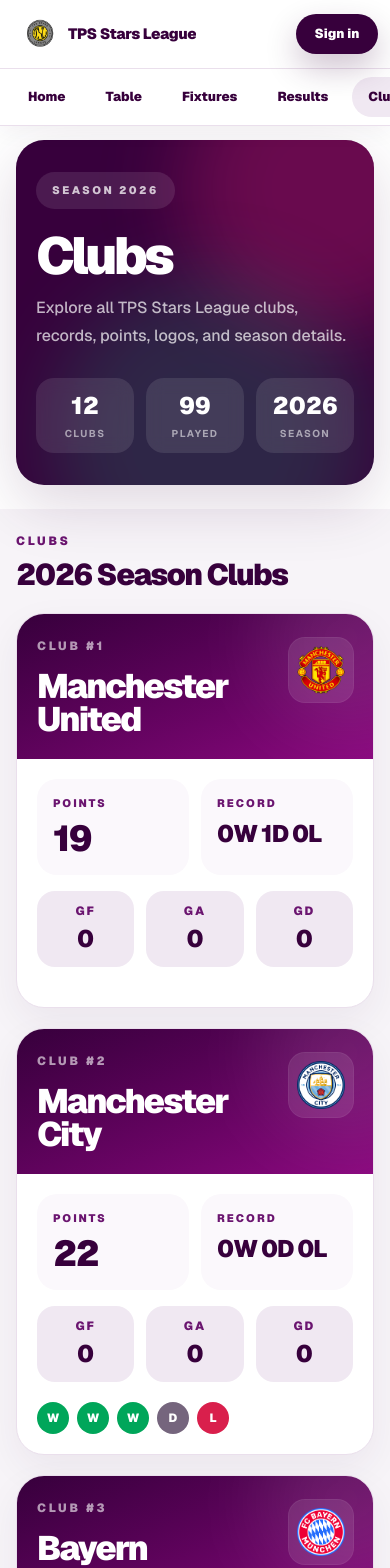
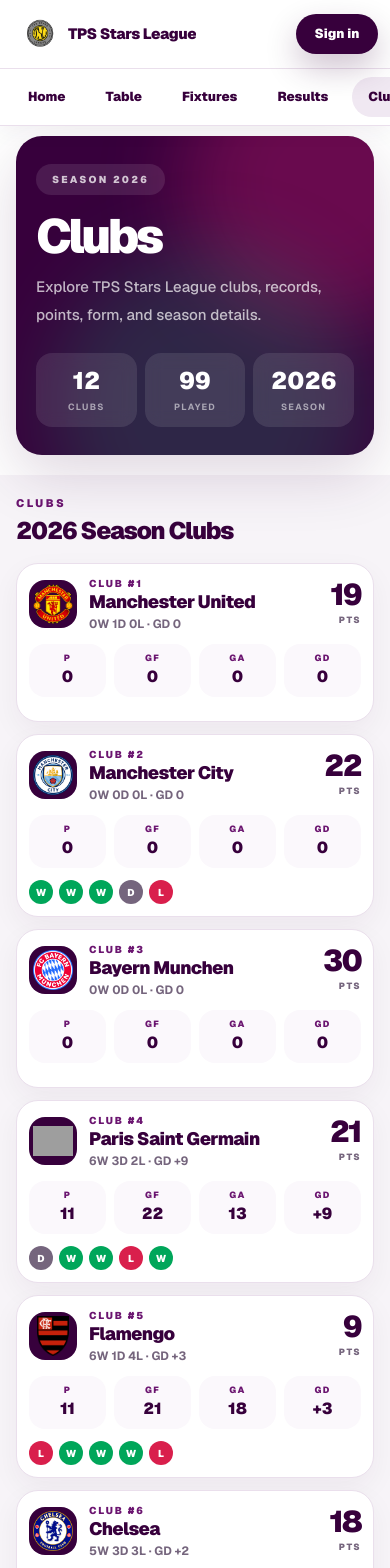
Before and after one commit to shahinre14-star/tsl-stars-league, a Next.js app: page /teams in a window 390 px wide. Shown: the top 1568 px of the page. Built offline with nearby package versions, Linux system fonts and the light colour scheme; grey boxes are pictures that could not be loaded.

Commit message:
Make clubs page compact on mobile

```diff
--- a/src/app/teams/page.tsx
+++ b/src/app/teams/page.tsx
@@ -3,62 +3,65 @@
 
 export const dynamic = "force-dynamic";
 
-function record(team: {
-  won: number;
-  drawn: number;
-  lost: number;
-}) {
+function record(team: { won: number; drawn: number; lost: number }) {
   return `${team.won}W ${team.drawn}D ${team.lost}L`;
+}
+
+function gd(team: { gf: number; ga: number }) {
+  const difference = team.gf - team.ga;
+  return difference > 0 ? `+${difference}` : difference;
 }
 
 export default async function TeamsPage() {
   const data = await getLeagueData();
   const clubs = data.teams;
 
+  const totalPlayed = clubs.reduce((total, club) => total + club.played, 0);
+
   return (
     <main className="min-h-screen overflow-hidden bg-[#f7f4f8] pt-[116px] text-[#37003c] lg:pt-[92px]">
       <section className="bg-white">
-        <div className="mx-auto max-w-[1440px] px-4 py-6 sm:px-6 sm:py-10">
-          <div className="relative overflow-hidden rounded-[28px] bg-[#37003c] px-5 py-8 text-white shadow-[0_20px_60px_rgba(55,0,60,0.16)] sm:rounded-[38px] sm:px-8 sm:py-12 lg:px-10 lg:py-14">
+        <div className="mx-auto max-w-[1440px] px-4 py-5 sm:px-6 sm:py-10">
+          <div className="relative overflow-hidden rounded-[26px] bg-[#37003c] px-5 py-7 text-white shadow-[0_20px_60px_rgba(55,0,60,0.16)] sm:rounded-[38px] sm:px-8 sm:py-12 lg:px-10 lg:py-14">
             <div className="absolute -right-24 -top-24 h-72 w-72 rounded-full bg-[#ff2882]/25 blur-2xl" />
             <div className="absolute -bottom-28 left-8 h-80 w-80 rounded-full bg-[#00ff85]/15 blur-2xl" />
 
             <div className="relative z-10">
-              <p className="inline-flex rounded-full bg-white/10 px-4 py-2.5 text-[11px] font-black uppercase tracking-[0.22em] text-white/75 sm:px-5 sm:py-3 sm:text-sm">
+              <p className="inline-flex rounded-full bg-white/10 px-4 py-2 text-[10px] font-black uppercase tracking-[0.22em] text-white/75 sm:px-5 sm:py-3 sm:text-sm">
                 Season 2026
               </p>
 
-              <h1 className="mt-6 text-[52px] font-black leading-[0.88] tracking-[-0.07em] sm:text-[76px] lg:text-[88px]">
+              <h1 className="mt-5 text-[48px] font-black leading-[0.88] tracking-[-0.07em] sm:text-[76px] lg:text-[88px]">
                 Clubs
               </h1>
 
-              <p className="mt-4 max-w-2xl text-base font-medium leading-7 text-white/70 sm:text-lg sm:leading-8">
-                Explore all TPS Stars League clubs, records, points, logos, and
+              <p className="mt-4 max-w-2xl text-[15px] font-medium leading-7 text-white/70 sm:text-lg sm:leading-8">
+                Explore TPS Stars League clubs, records, points, form, and
                 season details.
               </p>
 
-              <div className="mt-7 grid grid-cols-3 gap-3">
-                <div className="rounded-[18px] bg-white/10 p-3 text-center backdrop-blur sm:rounded-[22px] sm:p-4">
+              <div className="mt-6 grid grid-cols-3 gap-2 sm:gap-3">
+                <div className="rounded-[16px] bg-white/10 p-3 text-center backdrop-blur sm:rounded-[22px] sm:p-4">
                   <p className="text-2xl font-black sm:text-3xl">
                     {clubs.length}
                   </p>
-                  <p className="mt-1 text-[10px] font-bold uppercase tracking-[0.14em] text-white/55 sm:text-xs">
+                  <p className="mt-1 text-[9px] font-bold uppercase tracking-[0.14em] text-white/55 sm:text-xs">
                     Clubs
                   </p>
                 </div>
 
-                <div className="rounded-[18px] bg-white/10 p-3 text-center backdrop-blur sm:rounded-[22px] sm:p-4">
+                <div className="rounded-[16px] bg-white/10 p-3 text-center backdrop-blur sm:rounded-[22px] sm:p-4">
                   <p className="text-2xl font-black sm:text-3xl">
-                    {clubs.reduce((total, club) => total + club.played, 0)}
+                    {totalPlayed}
                   </p>
-                  <p className="mt-1 text-[10px] font-bold uppercase tracking-[0.14em] text-white/55 sm:text-xs">
+                  <p className="mt-1 text-[9px] font-bold uppercase tracking-[0.14em] text-white/55 sm:text-xs">
                     Played
                   </p>
                 </div>
 
-                <div className="rounded-[18px] bg-white/10 p-3 text-center backdrop-blur sm:rounded-[22px] sm:p-4">
+                <div className="rounded-[16px] bg-white/10 p-3 text-center backdrop-blur sm:rounded-[22px] sm:p-4">
                   <p className="text-2xl font-black sm:text-3xl">2026</p>
-                  <p className="mt-1 text-[10px] font-bold uppercase tracking-[0.14em] text-white/55 sm:text-xs">
+                  <p className="mt-1 text-[9px] font-bold uppercase tracking-[0.14em] text-white/55 sm:text-xs">
                     Season
                   </p>
                 </div>
@@ -68,38 +71,144 @@
         </div>
       </section>
 
-      <section className="mx-auto max-w-[1440px] px-4 py-6 sm:px-6 sm:py-8">
-        <div className="mb-5">
-          <p className="text-xs font-black uppercase tracking-[0.22em] text-[#6b1570] sm:text-sm">
-            Clubs
+      <section className="mx-auto max-w-[1440px] px-4 py-5 sm:px-6 sm:py-8">
+        <div className="mb-4 flex items-end justify-between gap-4 sm:mb-6">
+          <div>
+            <p className="text-[11px] font-black uppercase tracking-[0.22em] text-[#6b1570] sm:text-sm">
+              Clubs
+            </p>
+
+            <h2 className="mt-1 text-2xl font-black tracking-[-0.05em] sm:mt-2 sm:text-4xl">
+              2026 Season Clubs
+            </h2>
+          </div>
+
+          <p className="hidden rounded-full bg-white px-4 py-2 text-sm font-black text-[#6b1570] shadow-[0_10px_28px_rgba(55,0,60,0.05)] sm:block">
+            {clubs.length} clubs
           </p>
-
-          <h2 className="mt-2 text-3xl font-black tracking-[-0.05em] sm:text-4xl">
-            2026 Season Clubs
-          </h2>
         </div>
 
-        <div className="grid gap-5 sm:grid-cols-2 xl:grid-cols-3">
+        {/* Mobile compact list */}
+        <div className="grid gap-3 sm:hidden">
           {clubs.map((club, index) => (
             <article
               key={club.id}
-              className="overflow-hidden rounded-[28px] border border-[#eadfec] bg-white shadow-[0_14px_38px_rgba(55,0,60,0.06)] transition-all duration-300 hover:-translate-y-1 hover:shadow-[0_22px_55px_rgba(55,0,60,0.1)] sm:rounded-[34px]"
+              className="rounded-[22px] border border-[#eadfec] bg-white p-3 shadow-[0_10px_28px_rgba(55,0,60,0.05)]"
             >
-              <div className="relative overflow-hidden bg-gradient-to-br from-[#37003c] to-[#8a087e] px-5 py-6 text-white sm:px-6 sm:py-7">
+              <div className="flex items-center justify-between gap-3">
+                <div className="flex min-w-0 items-center gap-3">
+                  <div className="flex h-12 w-12 shrink-0 items-center justify-center overflow-hidden rounded-2xl bg-[#37003c] p-1 text-xs font-black text-white">
+                    {club.logo ? (
+                      <Image
+                        src={club.logo}
+                        alt={club.name}
+                        width={48}
+                        height={48}
+                        className="h-full w-full object-contain"
+                      />
+                    ) : (
+                      club.tag
+                    )}
+                  </div>
+
+                  <div className="min-w-0">
+                    <p className="text-[10px] font-black uppercase tracking-[0.18em] text-[#6b1570]">
+                      Club #{index + 1}
+                    </p>
+
+                    <h3 className="truncate text-lg font-black leading-tight tracking-[-0.03em]">
+                      {club.name}
+                    </h3>
+
+                    <p className="mt-0.5 text-xs font-bold text-[#75657d]">
+                      {record(club)} · GD {gd(club)}
+                    </p>
+                  </div>
+                </div>
+
+                <div className="shrink-0 text-right">
+                  <p className="text-3xl font-black leading-none tracking-[-0.06em]">
+                    {club.points}
+                  </p>
+                  <p className="mt-1 text-[9px] font-black uppercase tracking-[0.16em] text-[#75657d]">
+                    PTS
+                  </p>
+                </div>
+              </div>
+
+              <div className="mt-3 grid grid-cols-4 gap-2">
+                <div className="rounded-2xl bg-[#fbf8fc] px-2 py-2 text-center">
+                  <p className="text-[9px] font-black uppercase tracking-[0.14em] text-[#6b1570]">
+                    P
+                  </p>
+                  <p className="text-base font-black">{club.played}</p>
+                </div>
+
+                <div className="rounded-2xl bg-[#fbf8fc] px-2 py-2 text-center">
+                  <p className="text-[9px] font-black uppercase tracking-[0.14em] text-[#6b1570]">
+                    GF
+                  </p>
+                  <p className="text-base font-black">{club.gf}</p>
+                </div>
+
+                <div className="rounded-2xl bg-[#fbf8fc] px-2 py-2 text-center">
+                  <p className="text-[9px] font-black uppercase tracking-[0.14em] text-[#6b1570]">
+                    GA
+                  </p>
+                  <p className="text-base font-black">{club.ga}</p>
+                </div>
+
+                <div className="rounded-2xl bg-[#fbf8fc] px-2 py-2 text-center">
+                  <p className="text-[9px] font-black uppercase tracking-[0.14em] text-[#6b1570]">
+                    GD
+                  </p>
+                  <p className="text-base font-black">{gd(club)}</p>
+                </div>
+              </div>
+
+              <div className="mt-3 flex gap-1.5">
+                {club.form.slice(0, 5).map((item, formIndex) => (
+                  <span
+                    key={`${club.id}-${formIndex}`}
+                    className={[
+                      "flex h-6 w-6 items-center justify-center rounded-full text-[10px] font-black text-white",
+                      item === "W"
+                        ? "bg-[#00a65a]"
+                        : item === "D"
+                        ? "bg-[#75657d]"
+                        : "bg-[#d91f4c]",
+                    ].join(" ")}
+                  >
+                    {item}
+                  </span>
+                ))}
+              </div>
+            </article>
+          ))}
+        </div>
+
+        {/* Tablet and desktop cards */}
+        <div className="hidden gap-5 sm:grid sm:grid-cols-2 xl:grid-cols-3">
+          {clubs.map((club, index) => (
+            <article
+              key={club.id}
+              className="overflow-hidden rounded-[34px] border border-[#eadfec] bg-white shadow-[0_14px_38px_rgba(55,0,60,0.06)] transition-all duration-300 hover:-translate-y-1 hover:shadow-[0_22px_55px_rgba(55,0,60,0.1)]"
+            >
+              <div className="relative overflow-hidden bg-gradient-to-br from-[#37003c] to-[#8a087e] px-6 py-7 text-white">
                 <div className="absolute -right-16 -top-16 h-44 w-44 rounded-full bg-white/10 blur-2xl" />
 
                 <div className="relative z-10 flex items-start justify-between gap-4">
                   <div className="min-w-0">
-                    <p className="text-xs font-black uppercase tracking-[0.22em] text-white/60 sm:text-sm">
+                    <p className="text-sm font-black uppercase tracking-[0.22em] text-white/60">
                       Club #{index + 1}
                     </p>
 
-                    <h3 className="mt-4 max-w-[230px] text-[34px] font-black leading-[0.95] tracking-[-0.055em] sm:text-4xl">
+                    <h3 className="mt-4 max-w-[250px] text-4xl font-black leading-[0.95] tracking-[-0.055em]">
                       {club.name}
                     </h3>
                   </div>
 
-                  <div className="flex h-16 w-16 shrink-0 items-center justify-center overflow-hidden rounded-2xl bg-white/10 p-2 text-sm font-black text-white ring-1 ring-white/15 sm:h-20 sm:w-20 sm:rounded-[26px]">
+                  <div className="flex h-20 w-20 shrink-0 items-center justify-center overflow-hidden rounded-[26px] bg-white/10 p-2 text-sm font-black text-white ring-1 ring-white/15">
                     {club.logo ? (
                       <Image
                         src={club.logo}
@@ -115,10 +224,10 @@
                 </div>
               </div>
 
-              <div className="p-5 sm:p-6">
+              <div className="p-6">
                 <div className="grid grid-cols-2 gap-3">
-                  <div className="rounded-[20px] bg-[#fbf8fc] p-4 sm:rounded-[22px]">
-                    <p className="text-[11px] font-black uppercase tracking-[0.18em] text-[#6b1570] sm:text-xs">
+                  <div className="rounded-[22px] bg-[#fbf8fc] p-4">
+                    <p className="text-xs font-black uppercase tracking-[0.18em] text-[#6b1570]">
                       Points
                     </p>
 
@@ -127,12 +236,12 @@
                     </p>
                   </div>
 
-                  <div className="rounded-[20px] bg-[#fbf8fc] p-4 sm:rounded-[22px]">
-                    <p className="text-[11px] font-black uppercase tracking-[0.18em] text-[#6b1570] sm:text-xs">
+                  <div className="rounded-[22px] bg-[#fbf8fc] p-4">
+                    <p className="text-xs font-black uppercase tracking-[0.18em] text-[#6b1570]">
                       Record
                     </p>
 
-                    <p className="mt-2 text-2xl font-black tracking-[-0.05em] leading-tight">
+                    <p className="mt-2 text-2xl font-black leading-tight tracking-[-0.05em]">
                       {record(club)}
                     </p>
                   </div>
@@ -157,9 +266,7 @@
                     <p className="text-xs font-black uppercase tracking-[0.16em] text-[#6b1570]">
                       GD
                     </p>
-                    <p className="mt-1 text-2xl font-black">
-                      {club.gf - club.ga}
-                    </p>
+                    <p className="mt-1 text-2xl font-black">{gd(club)}</p>
                   </div>
                 </div>
 
```
